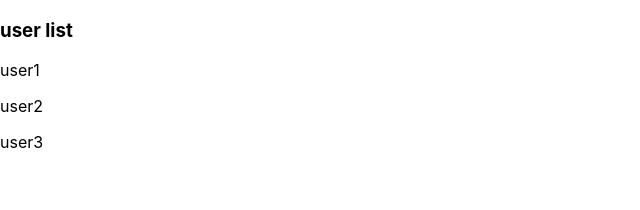
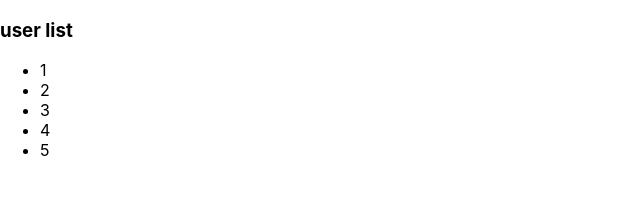
Before and after one commit to shahvalizadehmaryam/file-based-routing, a Next.js app: page /users in a window 1280 px wide. Shown: the top 210 px of the page, without its empty margins (0-640 px from the left). Built offline with nearby package versions, Linux system fonts and the light colour scheme.

Commit message:
dynamic route added to link href.

```diff
--- a/pages/users/[userId].js
+++ b/pages/users/[userId].js
@@ -3,7 +3,7 @@ import { useRouter } from "next/router";
 const User = () => {
   const router = useRouter();
   const id = router.query.userId;
-  return <div>user-{id}</div>;
+  return <div>you select user {id}</div>;
 };
 
 export default User;
--- a/pages/users/index.js
+++ b/pages/users/index.js
@@ -1,10 +1,21 @@
+import Link from "next/link";
+
 const Users = () => {
+  const users = [
+    { id: 1, name: 1 },
+    { id: 2, name: 2 },
+    { id: 3, name: 3 },
+    { id: 4, name: 4 },
+    { id: 5, name: 5 },
+  ];
   return (
     <div>
       <h3>user list</h3>
-      <p>user1</p>
-      <p>user2</p>
-      <p>user3</p>
+      <ul>
+        {users.map((user) => (
+          <Link href={`/users/${user.id}`}><li key={user.id}>{user.name}</li></Link>
+        ))}
+      </ul>
     </div>
   );
 };
```
Also changed, not shown: pages/index.js (+12 -5 lines).
